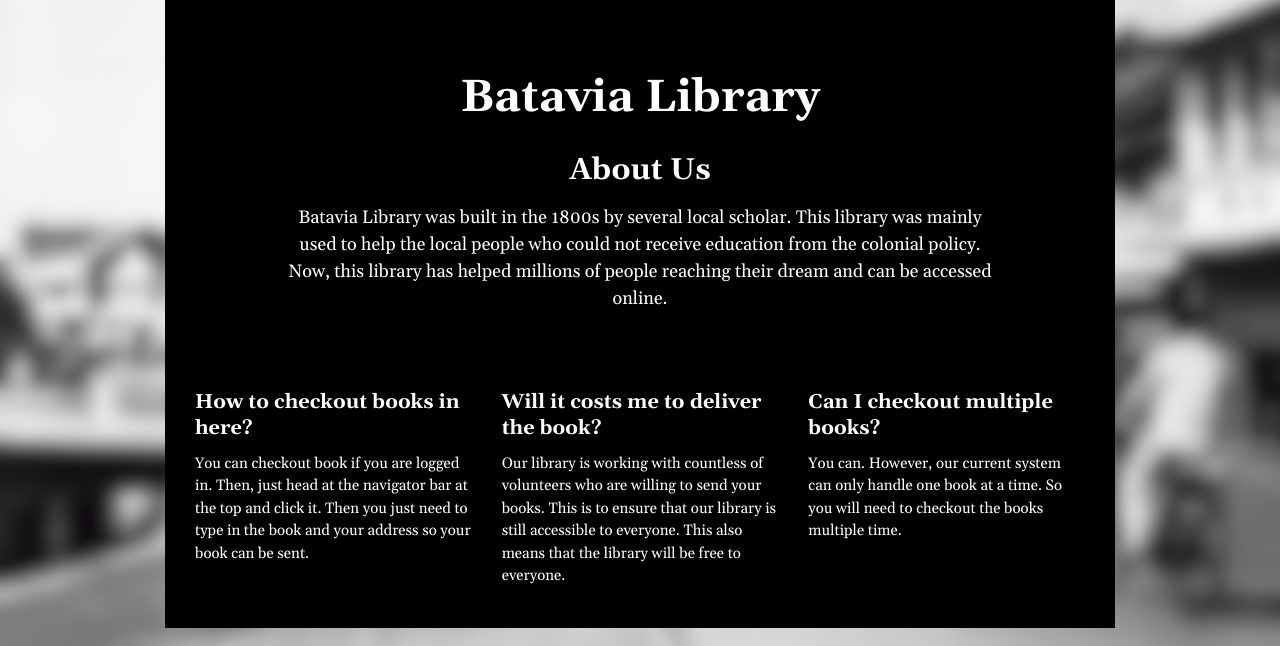
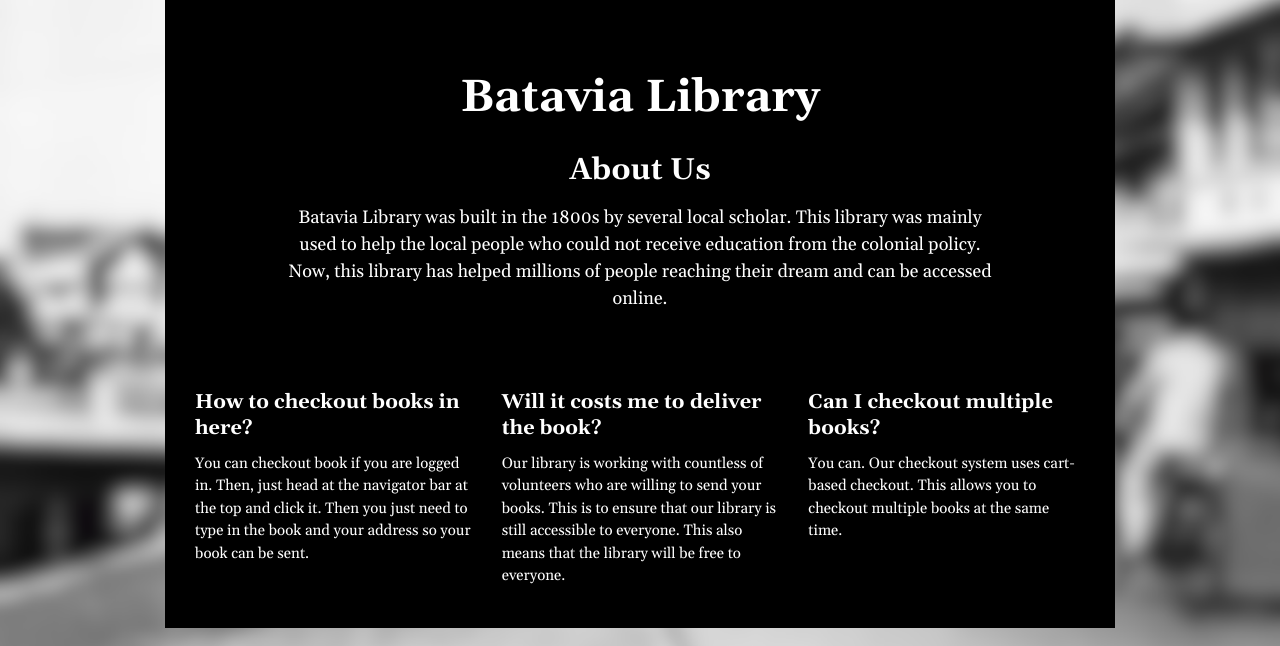
Before and after one commit to The-Chosen-One-01/Batavia-Library, a Flask app: page /about-us in a window 1280 px wide. Shown: the part 123-769 px from the top of the page. Run offline with Flask 3, Linux system fonts and the light colour scheme.

Commit message:
Update about_us.html
Changing the explanation for checking out multiple book.

```diff
--- a/Batavia Library/templates/about_us.html
+++ b/Batavia Library/templates/about_us.html
@@ -46,8 +46,7 @@
     </div>
     <div class="info4">
         <h2>Can I checkout multiple books?</h2>
-        <p> You can. However, our current system can only handle one book at a time.
-            So you will need to checkout the books multiple time.
+        <p> You can. Our checkout system uses cart-based checkout. This allows you to checkout multiple books at the same time.
         </p>
     </div>
 </div>
```
